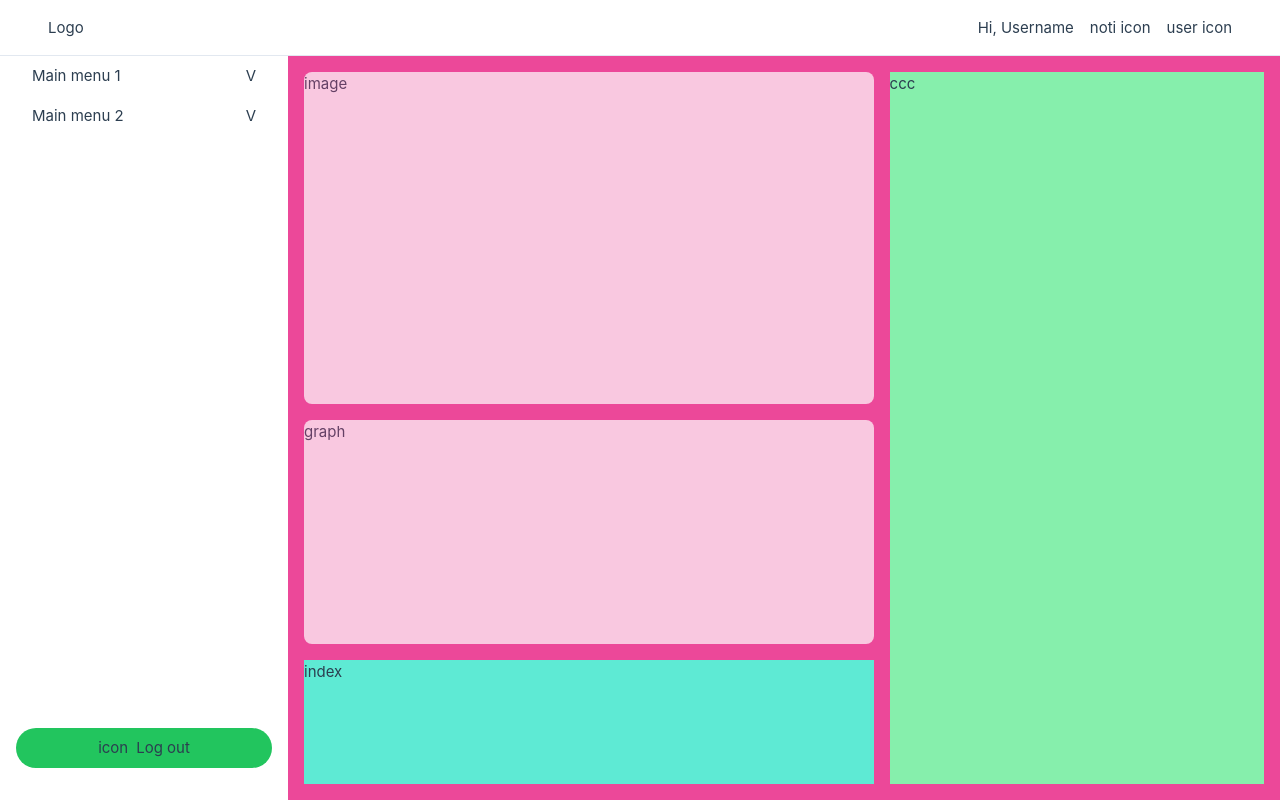
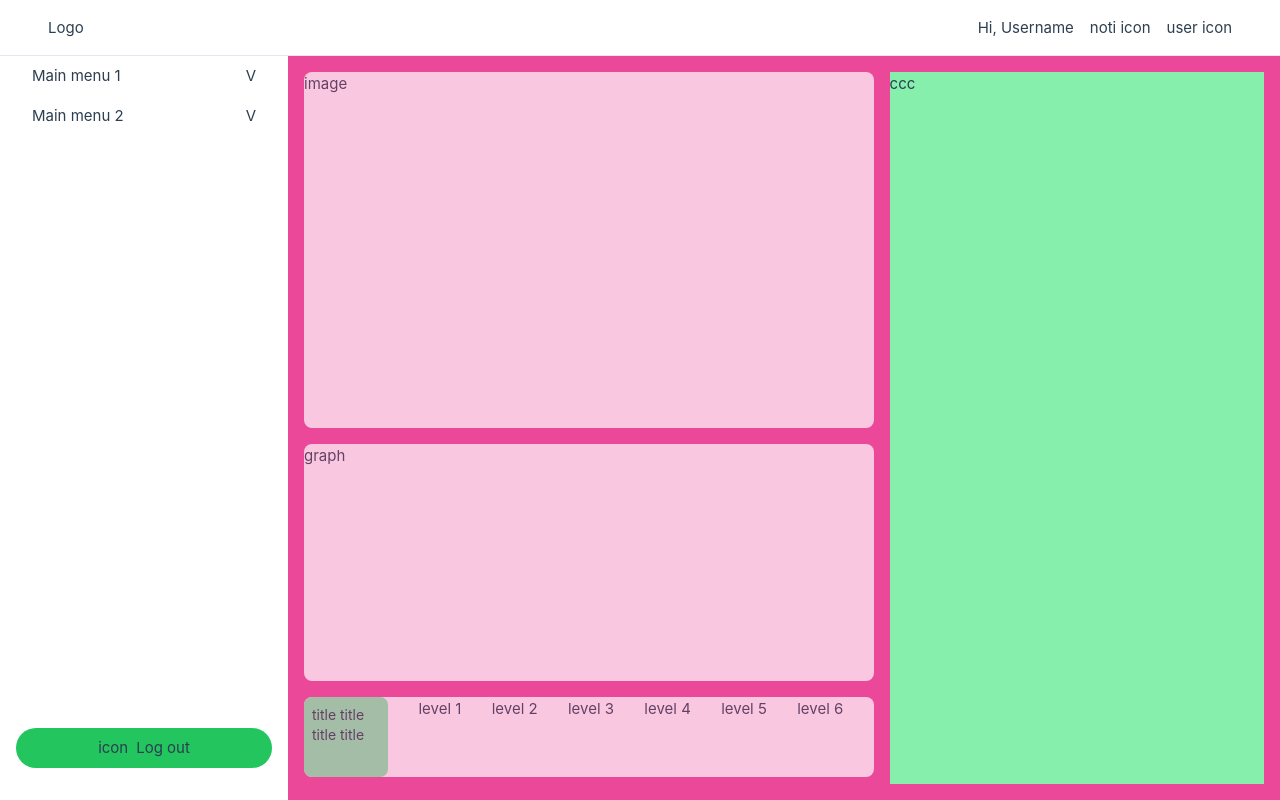
Before and after one commit to 11best/simple-weather-dashboard, a Vue app: page / in a window 1280 px wide. Built offline with nearby package versions, Linux system fonts and the light colour scheme.

Commit message:
adjust content layout and create simple index level component

```diff
--- a/src/App.vue
+++ b/src/App.vue
@@ -3,6 +3,7 @@ import Header from "./components/Header.vue";
 import Sidebar from "./components/Sidebar/Sidebar.vue";
 import ImageContainer from "./components/ImageContainer.vue";
 import GraphContainer from "./components/GraphContainer.vue";
+import IndexLevel from "./components/IndexLevel.vue";
 </script>
 
 <template>
@@ -12,10 +13,10 @@ import GraphContainer from "./components/GraphContainer.vue";
       <Sidebar />
       <main class="bg-pink-500 ml-72 flex-1">
         <div class="grid grid-cols-5 gap-x-4 p-4 h-full">
-          <div class="w-full col-span-3 grid grid-row-6 gap-y-4">
-            <div class="row-span-3"><ImageContainer /></div>
-            <div class="row-span-2"><GraphContainer /></div>
-            <div class="bg-teal-300 row-span-1">index</div>
+          <div class="w-full col-span-3 flex flex-col gap-4">
+            <div class="h-3/6"><ImageContainer /></div>
+            <div class="h-2/6"><GraphContainer /></div>
+            <div class="flex items-center"><IndexLevel /></div>
           </div>
           <div class="w-full bg-green-300 col-span-2">ccc</div>
         </div>
--- /dev/null
+++ b/src/components/IndexLevel.vue
@@ -0,0 +1,15 @@
+<template>
+  <div class="bg-white opacity-70 w-full h-20 rounded-lg flex">
+    <div class="bg-green-300 p-2 w-24 text-sm rounded-lg">
+      title title title title
+    </div>
+    <div class="w-full flex justify-evenly">
+      <div>level 1</div>
+      <div>level 2</div>
+      <div>level 3</div>
+      <div>level 4</div>
+      <div>level 5</div>
+      <div>level 6</div>
+    </div>
+  </div>
+</template>
```
